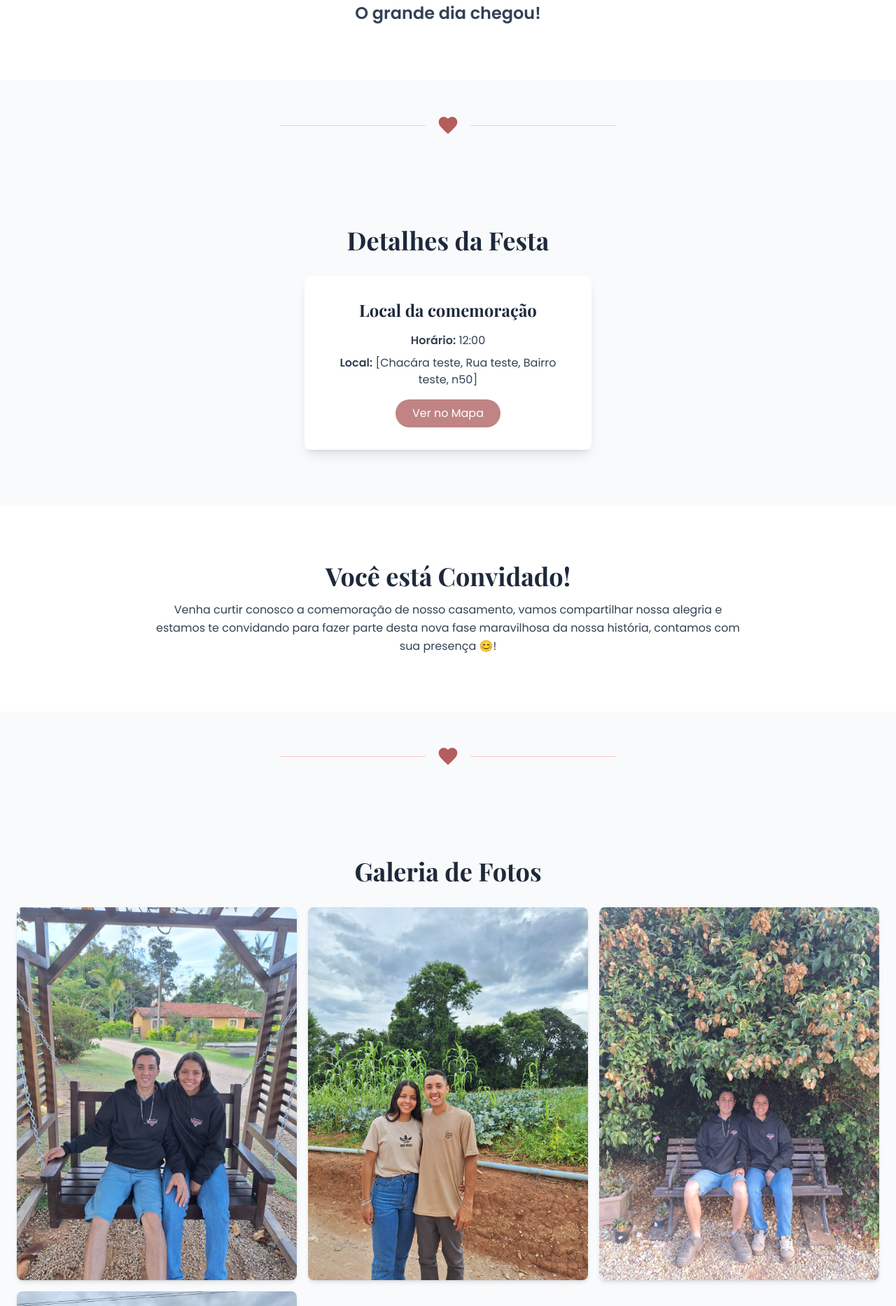
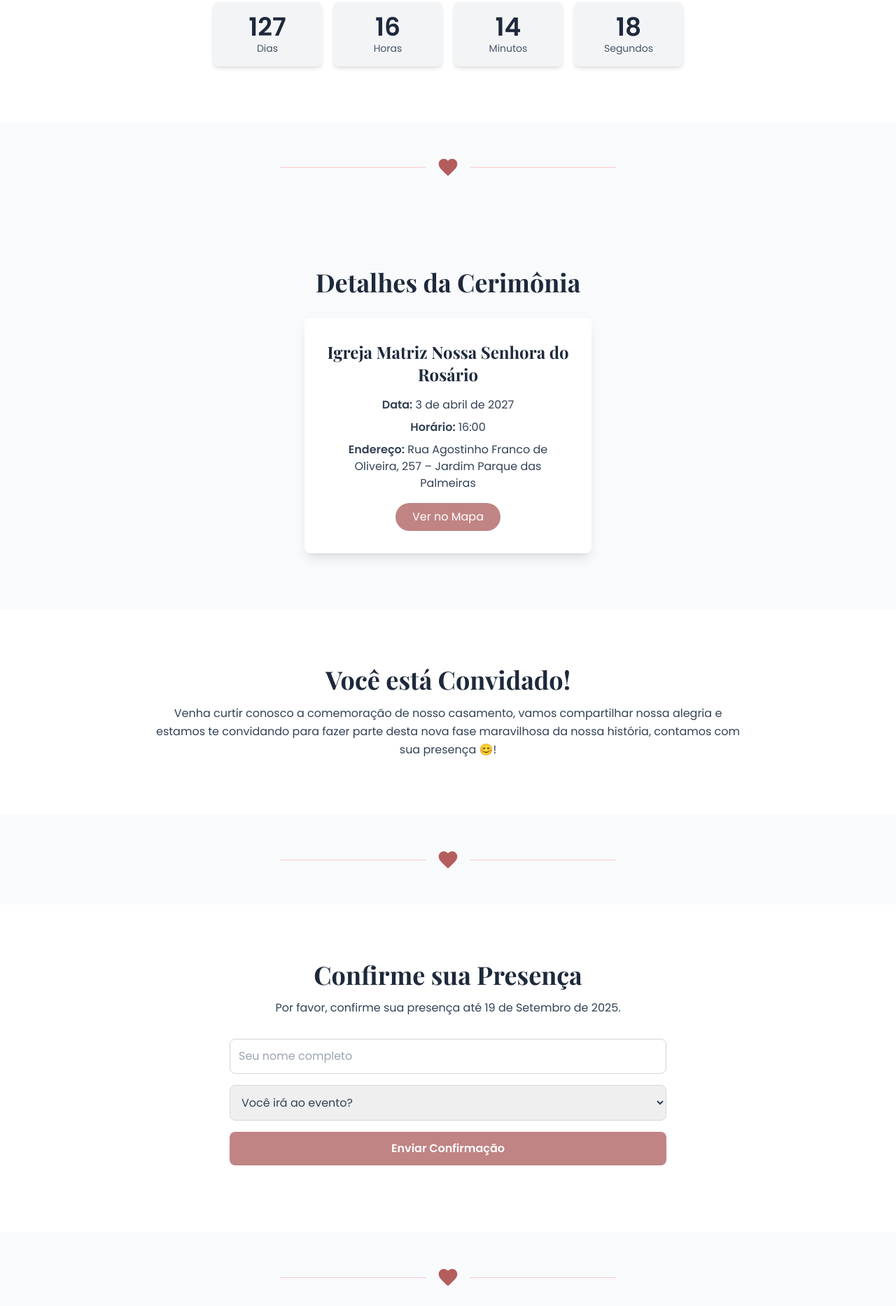
Before and after one commit to Vitor329/convite, a plain HTML site: page index.html in a window 1280 px wide. Shown: the part 933-2800 px from the top of the page at 70% size. Drawn offline with nearby package versions, Linux system fonts and the light colour scheme.

Commit message:
Atualiza capa e dados da cerimônia; remove galeria de fotos antigas
- Nova foto de capa (enquadrada para manter os rostos visíveis)
- Igreja Matriz Nossa Senhora do Rosário, Rua Agostinho Franco de Oliveira, 257 - Jardim Parque das Palmeiras
- 3 de abril de 2027, às 16:00 (contagem regressiva atualizada)
- Remove a galeria e as fotos foto1-foto6

Co-Authored-By: Claude Opus 5.5 <noreply@anthropic.com>
Claude-Session: https://claude.ai/code/session_01NArpaqW17DCt3tFyGAoeoh

```diff
--- a/index.html
+++ b/index.html
@@ -33,7 +33,7 @@
         .hero-bg {
             background-image: url('capa.jpg');
             background-size: cover;
-            background-position: center;
+            background-position: center 15%; /* mantém os rostos do casal visíveis */
         }
         /* Estilos para o fundo de corações */
         #hearts-background {
@@ -109,14 +109,15 @@
 <!-- Detalhes do Evento -->
 <section class="py-12 md:py-20 fade-in">
     <div class="container mx-auto px-6 text-center">
-         <h2 class="text-3xl md:text-4xl font-bold mb-8">Detalhes da Festa</h2>
+         <h2 class="text-3xl md:text-4xl font-bold mb-8">Detalhes da Cerimônia</h2>
         <div class="flex flex-wrap justify-center gap-8">
             <!-- Cerimônia -->
-            <div class="w-full md:w-1/3 bg-white p-8 rounded-lg shadow-lg">
-                <h3 class="text-2xl font-semibold mb-4">Local da comemoração</h3>
-                <p class="mb-2"><strong>Horário:</strong> 12:00 </p>
-                <p class="mb-4"><strong>Local:</strong> [Chacára teste, Rua teste, Bairro teste, n50]</p>
-                <a href="[Link do Google Maps]" target="_blank" class="inline-block bg-[#c08484] text-white px-6 py-2 rounded-full hover:bg-[#792626] transition duration-300">Ver no Mapa</a>
+            <div class="w-full md:w-1/2 lg:w-1/3 bg-white p-8 rounded-lg shadow-lg">
+                <h3 class="text-2xl font-semibold mb-4">Igreja Matriz Nossa Senhora do Rosário</h3>
+                <p class="mb-2"><strong>Data:</strong> <span id="ceremonyDate"></span></p>
+                <p class="mb-2"><strong>Horário:</strong> 16:00</p>
+                <p class="mb-4"><strong>Endereço:</strong> Rua Agostinho Franco de Oliveira, 257 – Jardim Parque das Palmeiras</p>
+                <a href="https://www.google.com/maps/search/?api=1&amp;query=Igreja+Matriz+Nossa+Senhora+do+Ros%C3%A1rio%2C+Rua+Agostinho+Franco+de+Oliveira%2C+257%2C+Jardim+Parque+das+Palmeiras" target="_blank" rel="noopener" class="inline-block bg-[#c08484] text-white px-6 py-2 rounded-full hover:bg-[#792626] transition duration-300">Ver no Mapa</a>
             </div>
         </div>
     </div>
@@ -140,19 +141,6 @@
     </svg>
     <div class="flex-grow h-px bg-red-200"></div>
 </div>
-
-<!-- Galeria de Fotos -->
-<section class="py-12 md:py-20 fade-in">
-    <div class="container mx-auto px-6 text-center">
-        <h2 class="text-3xl md:text-4xl font-bold mb-8">Galeria de Fotos</h2>
-        <div class="grid grid-cols-2 md:grid-cols-3 gap-4">
-            <img src="foto1.jpg" alt="Foto do casal 1" class="rounded-lg shadow-md hover:scale-105 transition-transform duration-300">
-            <img src="foto2.jpg" alt="Foto do casal 2" class="rounded-lg shadow-md hover:scale-105 transition-transform duration-300">
-            <img src="foto3.jpg" alt="Foto do casal 3" class="rounded-lg shadow-md hover:scale-105 transition-transform duration-300">
-            <img src="foto4.jpg" alt="Foto do casal 4" class="rounded-lg shadow-md hover:scale-105 transition-transform duration-300">
-        </div>
-    </div>
-</section>
 
 <!-- RSVP -->
 <section id="rsvp" class="bg-white py-12 md:py-20 fade-in">
@@ -286,7 +274,7 @@
     // ====================================================================
     // IMPORTANTE: Altere a data e hora do casamento aqui.
     // Formato: AAAA-MM-DDTHH:MM:SS (Ano-Mês-DiaT Hora:Minuto:Segundo)
-    const weddingDateStr = '2025-10-19T12:00:00'; // <-- Altere esta data de exemplo!
+    const weddingDateStr = '2027-04-03T16:00:00'; // 3 de abril de 2027, às 16:00
 
     // --- LÓGICA DO SCRIPT ---
 
@@ -294,6 +282,7 @@
     const weddingDateForDisplay = new Date(weddingDateStr);
     const options = { year: 'numeric', month: 'long', day: 'numeric' };
     document.getElementById('weddingDate').innerText = weddingDateForDisplay.toLocaleDateString('pt-BR', options);
+    document.getElementById('ceremonyDate').innerText = weddingDateForDisplay.toLocaleDateString('pt-BR', options);
 
     // Contagem regressiva
     const countdown = () => {
```
Also changed, not shown: capa.jpg (added), foto1.jpg (deleted), foto2.jpg (deleted), foto3.jpg (deleted), foto4.jpg (deleted), foto5.jpg (deleted), foto6.jpg (deleted).
